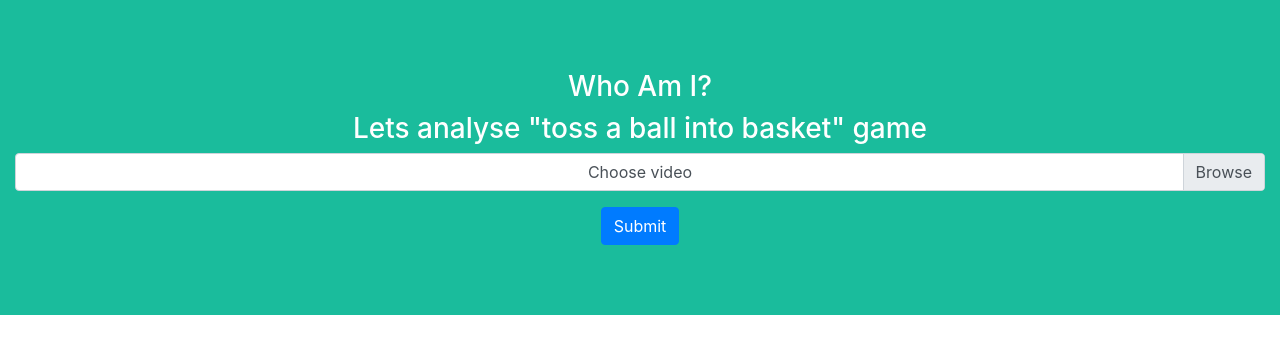
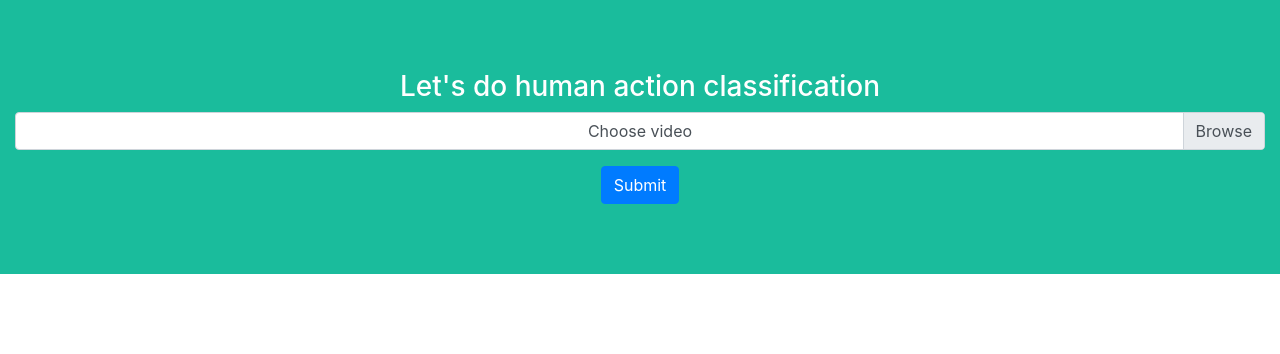
Before and after one commit to bibinss/human-action-classification-using-detectron-and-lstm, a Flask app: page / in a window 1280 px wide. Shown: the top 354 px of the page. Run offline with Flask 2, Linux system fonts and the light colour scheme; some libraries are stand-ins or nearby versions.

Commit message:
html changes and url changes

```diff
--- a/app.py
+++ b/app.py
@@ -88,7 +88,7 @@ def get_file(filename):
 
 @app.route('/analyzed_files/<filename>')
 def get_analyzed_file(filename):
-    return send_from_directory(app.config['UPLOAD_FOLDER'], filename)
+    return send_from_directory(app.config['UPLOAD_FOLDER'], "res_{}".format(filename))
 
 @app.route('/analyze/<filename>')
 def analyze(filename):
--- a/requirements.txt
+++ b/requirements.txt
@@ -3,7 +3,7 @@ Flask==1.1.2
 Flask-Bootstrap==3.3.7.1
 Flask-Uploads==0.2.1
 numpy==1.19.5
-opencv-python-headless
+opencv-python==4.1.2
 pytorch_lightning==1.3.3
 torch==1.8.1
 torchvision==0.9.1
--- a/templates/index.html
+++ b/templates/index.html
@@ -1,7 +1,7 @@
 <!DOCTYPE html>
 <html lang="en">
 <head>
-  <title>Bootstrap Theme Simply Me</title>
+  <title>Action Classification using detectron and LSTM</title>
   <meta charset="utf-8">
   <meta name="viewport" content="width=device-width, initial-scale=1">
   <link rel="stylesheet" href="https://maxcdn.bootstrapcdn.com/bootstrap/4.5.2/css/bootstrap.min.css">
@@ -22,8 +22,7 @@
 <body>
 
 <div class="container-fluid bg-1 text-center">
-    <h3>Who Am I?</h3>
-    <h3>Lets analyse "toss a ball into basket" game</h3>
+    <h3>Let's do human action classification</h3>
 
     {% with messages = get_flashed_messages() %}
         {% if messages %}
```
